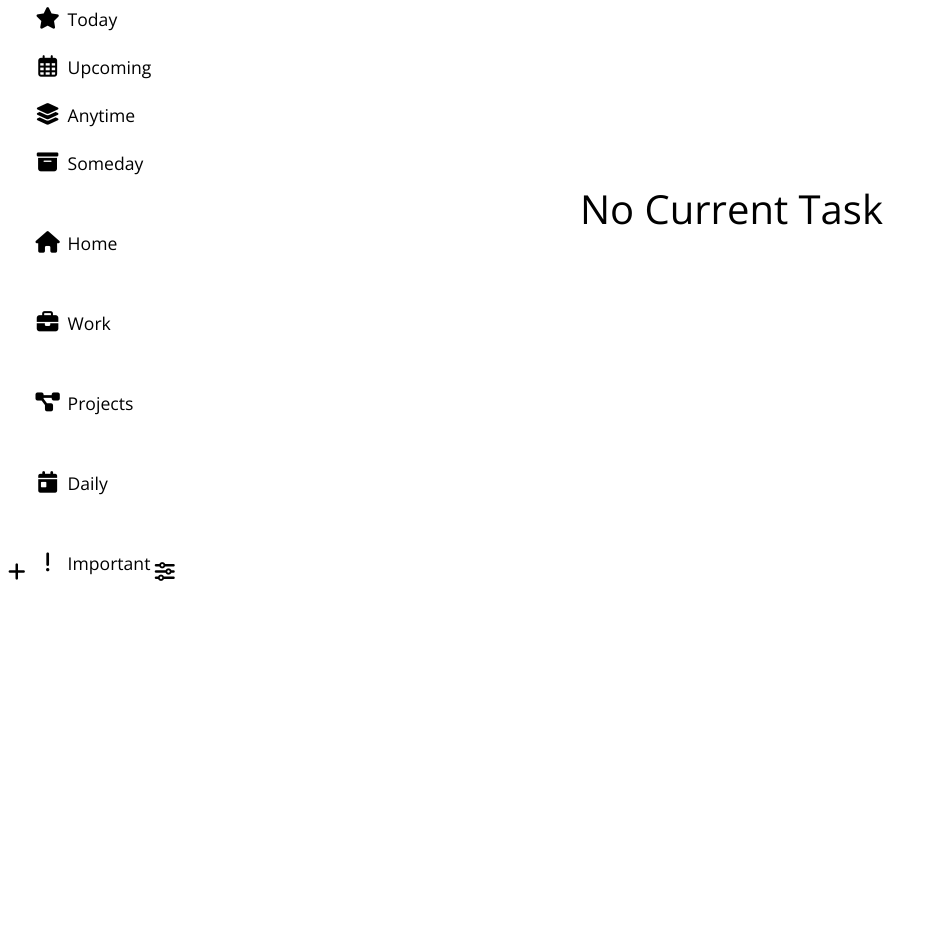
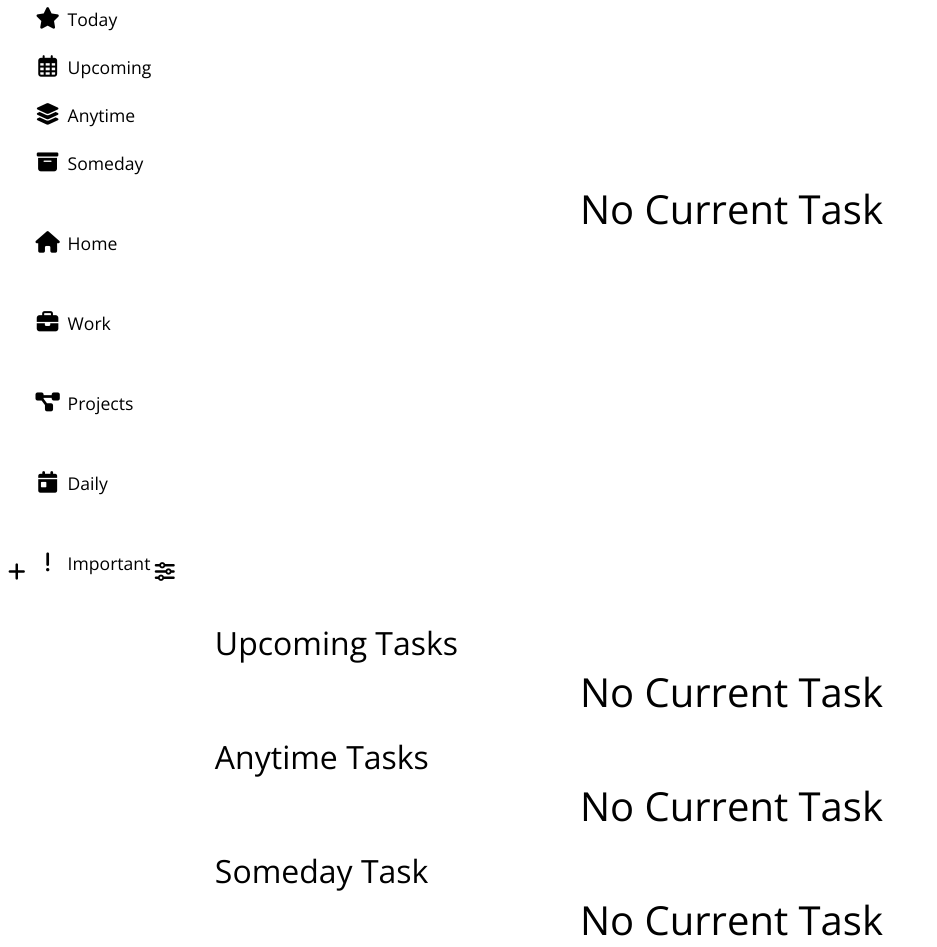
Before and after one commit to billyenglish/Todo_List, a website built with webpack: page src/index.html in a window 1280 px wide. Shown: the part 211-1158 px from the top of the page, without its empty margins (0-937 px from the left). Before the commit the page ends 816 px from the top, so only its background shows below. Built offline with nearby package versions, Linux system fonts and the light colour scheme.

```diff
--- a/src/index.html
+++ b/src/index.html
@@ -9,8 +9,29 @@
 <body>
     <div class="container">
         <main>
-            <section class="today-section">
-                <h2 class="section-title">Today's List</h2>
+            <section class="task-section today-section">
+                <h2 class="section-title">Today's Tasks</h2>
+
+                <div class="task-container">
+                    <h3 class="no-current-task">No Current Task</h3>
+                </div>
+            </section>
+            <section class="task-section upcoming-section">
+                <h2 class="section-title">Upcoming Tasks</h2>
+
+                <div class="task-container">
+                    <h3 class="no-current-task">No Current Task</h3>
+                </div>
+            </section>
+            <section class="task-section anytime-section">
+                <h2 class="section-title">Anytime Tasks</h2>
+
+                <div class="task-container">
+                    <h3 class="no-current-task">No Current Task</h3>
+                </div>
+            </section>
+            <section class="task-section someday-section">
+                <h2 class="section-title">Someday Task</h2>
 
                 <div class="task-container">
                     <h3 class="no-current-task">No Current Task</h3>
@@ -106,11 +127,11 @@
                 </div>
 
                 <div class="nav-control-panel">
-                    <div class="aside-panel-icon">
+                    <div class="aside-panel-icon add-task">
                         <i class="fa-solid fa-plus"></i>
                     </div>
 
-                    <div class="aside-panel-icon">
+                    <div class="aside-panel-icon filter-settings">
                         <i class="fa-solid fa-sliders"></i>
                     </div>
                 </div>
```
